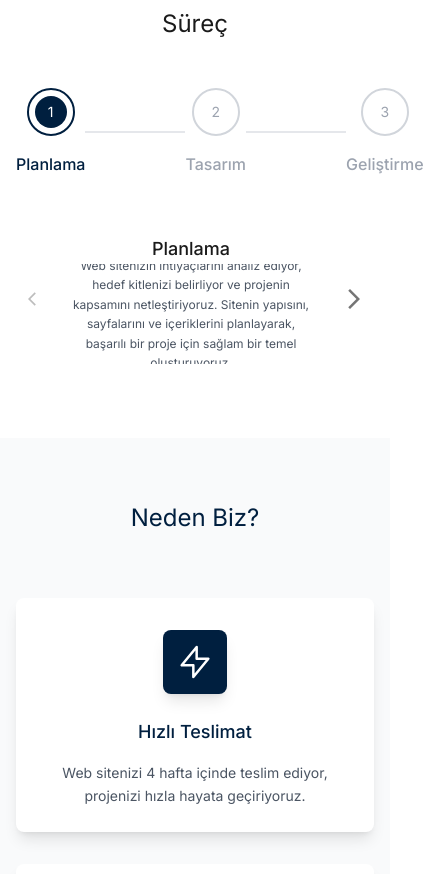
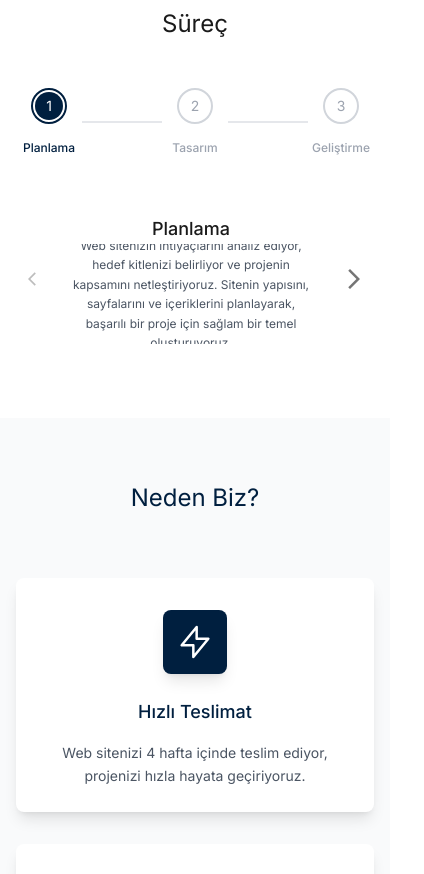
Before and after one commit to enesmalikdmn/emd-ajans, a Next.js app: page / in a window 390 px wide. Shown: the part 900-1774 px from the top of the page, 424 px wide, since content can reach past the window. Built offline with nearby package versions, Linux system fonts and the light colour scheme.

Commit message:
fix: process responsive update

```diff
--- a/app/components/Process.tsx
+++ b/app/components/Process.tsx
@@ -57,22 +57,22 @@ const Process = () => {
                   className="flex flex-col items-center gap-4"
                 >
                   <div className="flex flex-col items-center">
-                    <div className={`w-[48px] h-[48px] rounded-full flex items-center justify-center border-2
+                    <div className={`w-[36px] h-[36px] sm:w-[48px] sm:h-[48px] rounded-full flex items-center justify-center border-2
                       ${index <= currentStep ? 'border-[#001f3f]' : 'border-gray-300'}`}
                     >
-                      <div className={`w-[32px] h-[32px] rounded-full flex items-center justify-center text-sm
+                      <div className={`w-[28px] h-[28px] sm:w-[32px] sm:h-[32px] rounded-full flex items-center justify-center text-sm
                         ${index <= currentStep ? 'bg-[#001f3f] text-white' : 'bg-transparent text-gray-400'}`}
                       >
                         {step.number}
                       </div>
                     </div>
-                    <span className={`mt-4 font-medium text-center ${index <= currentStep ? 'text-[#001f3f]' : 'text-gray-400'}`}>
+                    <span className={`mt-4 text-xs sm:text-sm md:text-base lg:text-lg font-medium text-center ${index <= currentStep ? 'text-[#001f3f]' : 'text-gray-400'}`}>
                       {step.title}
                     </span>
                   </div>
                 </div>
                 {index < processSteps.length - 1 && (
-                  <div className="flex items-center h-[2px] min-w-[100px] md:min-w-[200px]">
+                  <div className="flex items-center h-[2px] min-w-[80px] md:min-w-[140px] sm:min-w-[120px]">
                     <div
                       className={`h-full w-full transition-all duration-300 ${
                         index < currentStep ? 'bg-[#001f3f]' : 'bg-gray-200'
```
